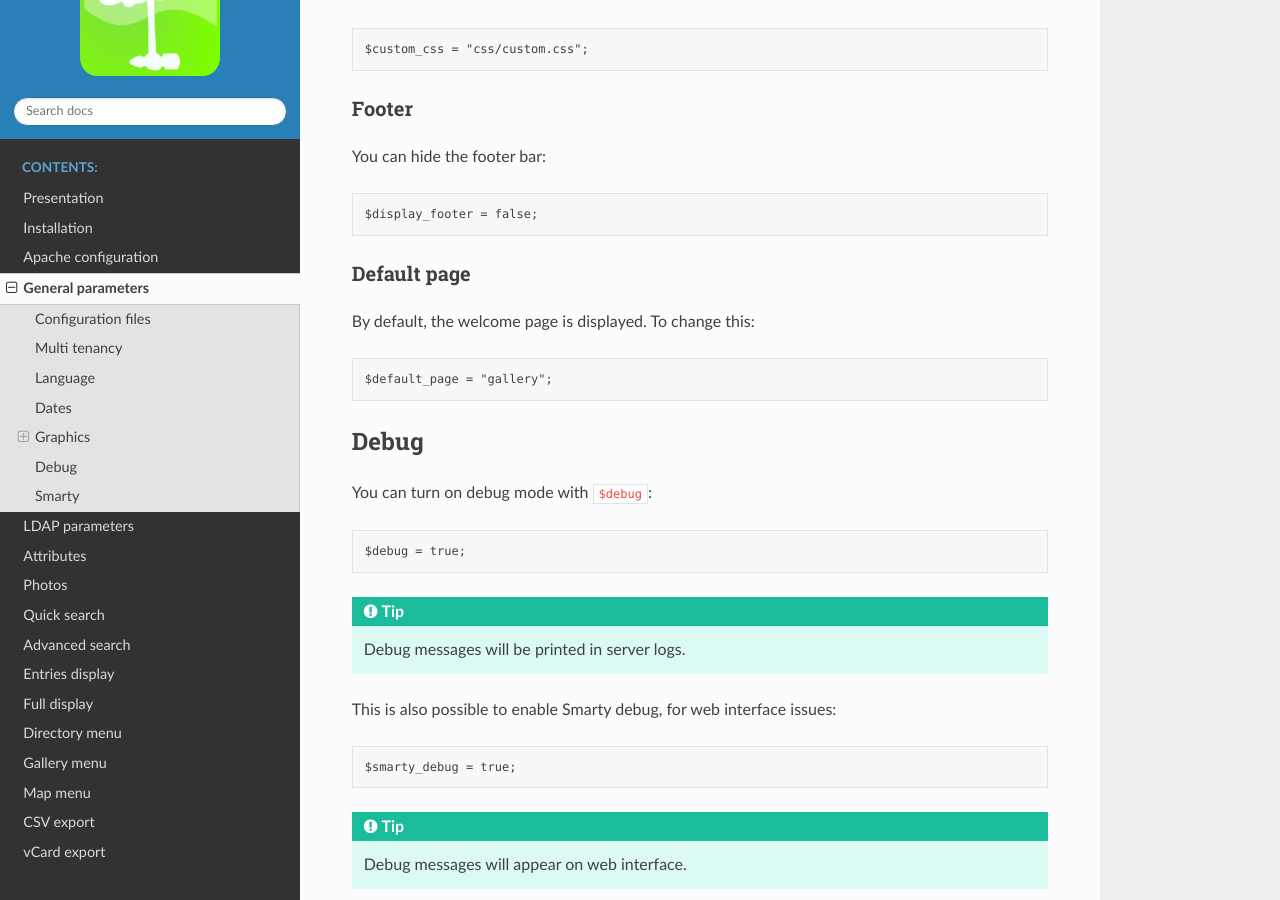
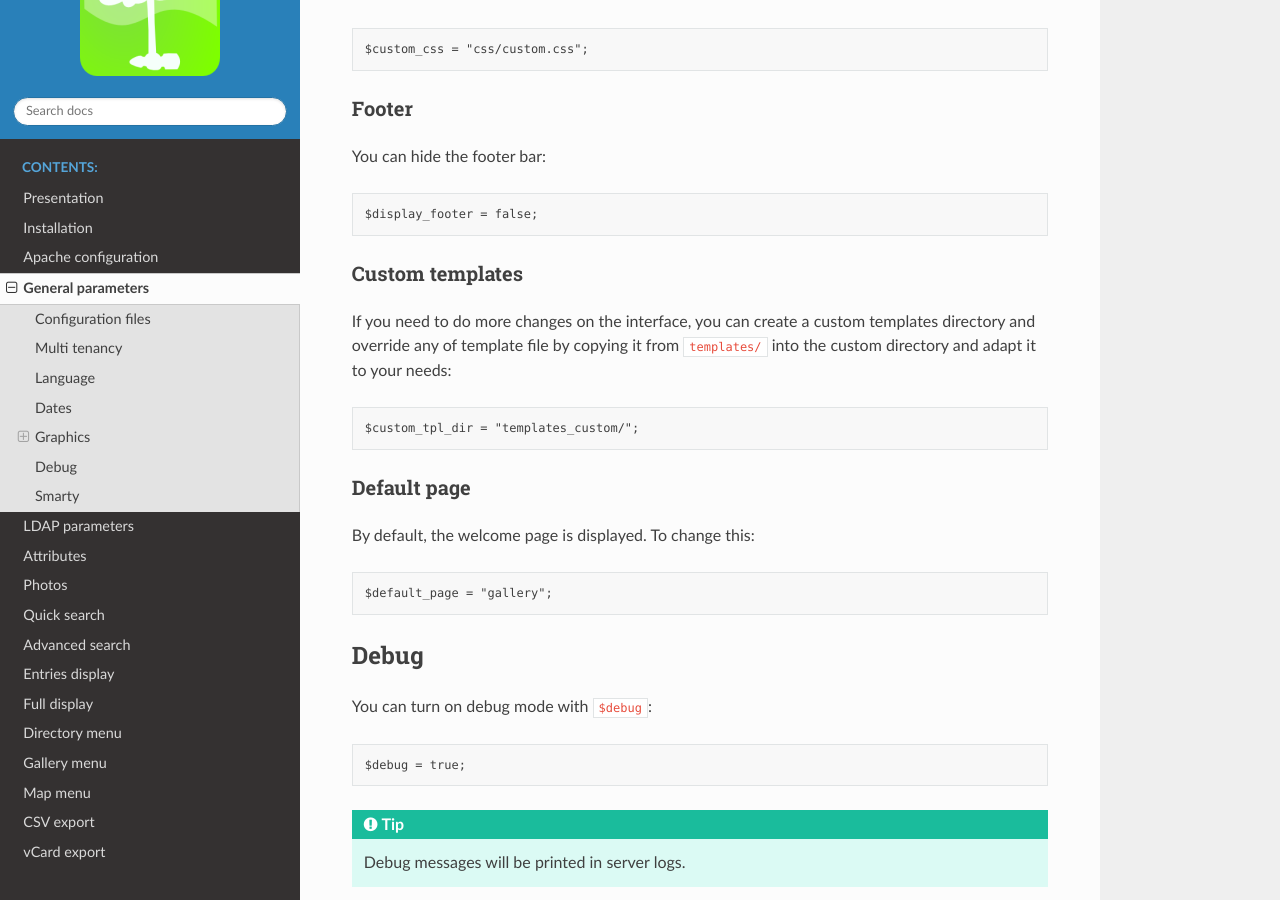
Before and after one commit to ltb-project/white-pages, a Sphinx documentation site: the page built from docs/general-parameters.rst, in a window 1280 px wide and 900 px high, scrolled down 2730 px. Built offline with Sphinx 7.4.7 and the Read the Docs theme 3.1.0, drawn with Linux system fonts in a browser that asks for light colours.

Commit message:
Customized templates

```diff
--- a/docs/general-parameters.rst
+++ b/docs/general-parameters.rst
@@ -139,6 +139,17 @@ You can hide the footer bar:
 
     $display_footer = false;
 
+Custom templates
+^^^^^^^^^^^^^^^^
+
+If you need to do more changes on the interface, you can create a custom templates directory
+and override any of template file by copying it from ``templates/`` into the custom directory
+and adapt it to your needs:
+
+.. code-block:: php
+
+    $custom_tpl_dir = "templates_custom/";
+
 Default page
 ^^^^^^^^^^^^
 
```
Also changed, not shown: 2 other files.
